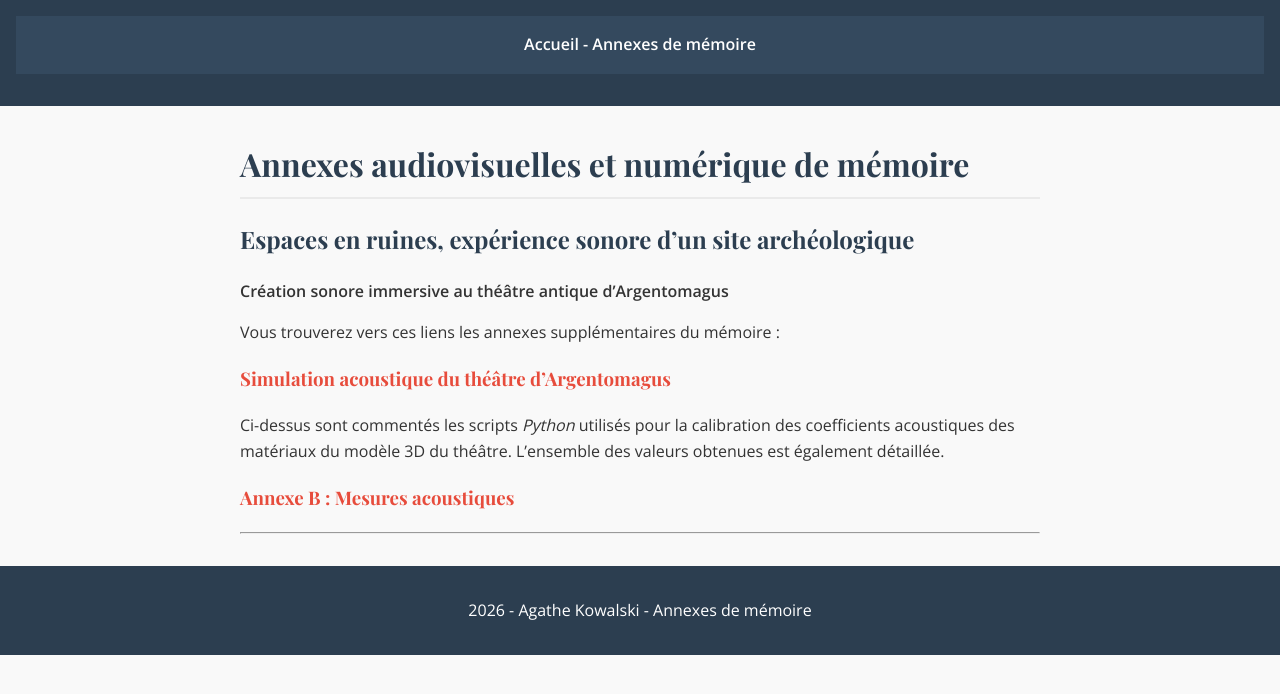
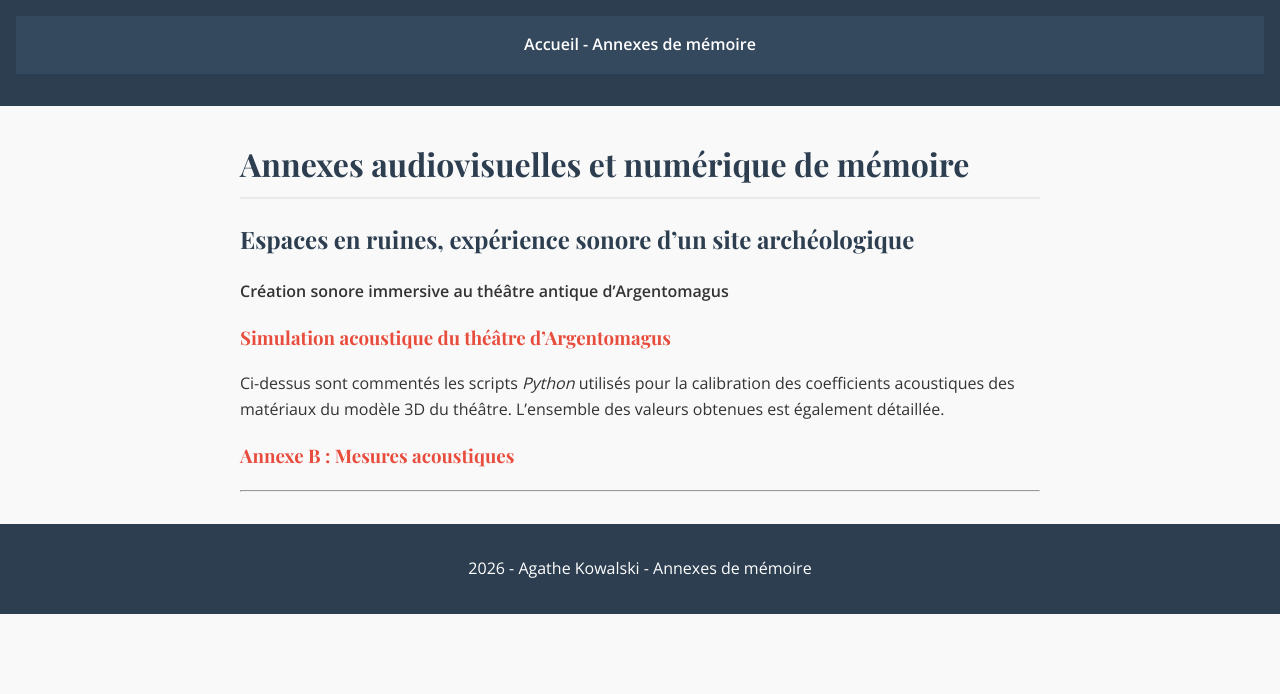
Before and after one commit to agathekowalski/ensll_memoire_p2026, a Jekyll site: the page built from index.md, in a window 1280 px wide. Shown: the top 694 px of the page. Built offline with Jekyll 4.4.1, drawn with Linux system fonts in a browser that asks for light colours.

Commit message:
Update index.md

```diff
--- a/index.md
+++ b/index.md
@@ -9,8 +9,6 @@ title: acceuil
 
 **Création sonore immersive au théâtre antique d’Argentomagus**
 
-Vous trouverez vers ces liens les annexes supplémentaires du mémoire :
-
 ### [Simulation acoustique du théâtre d’Argentomagus](simulations/)
 Ci-dessus sont commentés les scripts _Python_ utilisés pour la calibration des coefficients acoustiques
 des matériaux du modèle 3D du théâtre. L'ensemble des valeurs obtenues est également détaillée.
```
